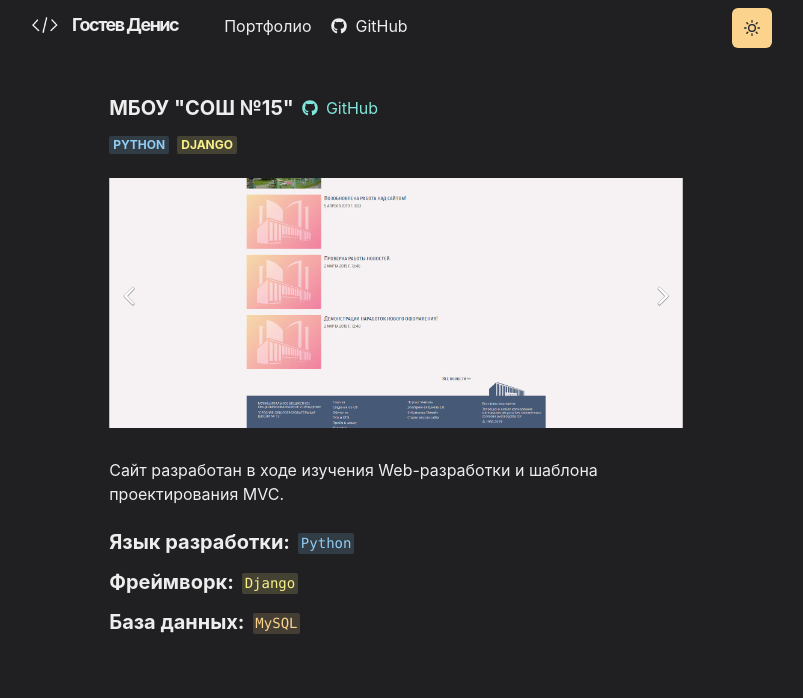
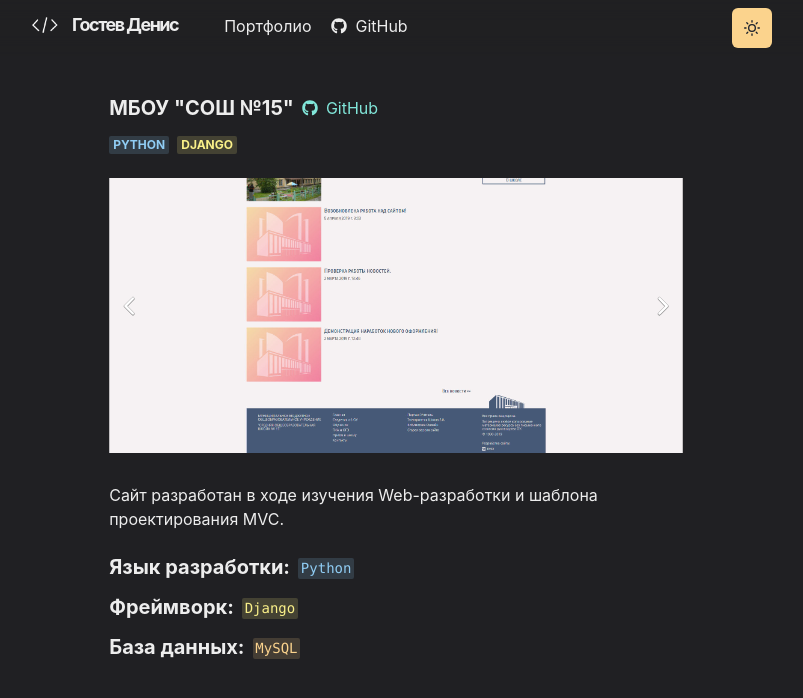
Before and after one commit to deniska69/gostev.site, a React (Create React App) app: page /portfolio/MSC15 in a window 1280 px wide. Shown: the top 698 px of the page, without its empty margins (244-1047 px from the left). Built offline with nearby package versions, Linux system fonts and the light colour scheme.

Commit message:
Исправлены размеры карусели изображений

```diff
--- a/src/components/Carousel.css
+++ b/src/components/Carousel.css
@@ -23,7 +23,7 @@
     align-items: center;
     justify-content: center;
     height: 50vh;
-    max-height: 250px;
+    max-height: 275px;
   }
 }
 
```
